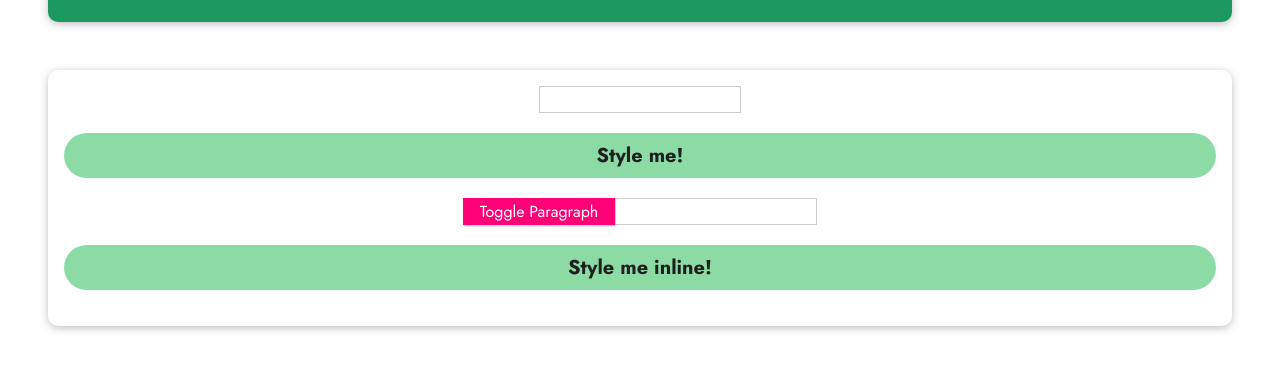
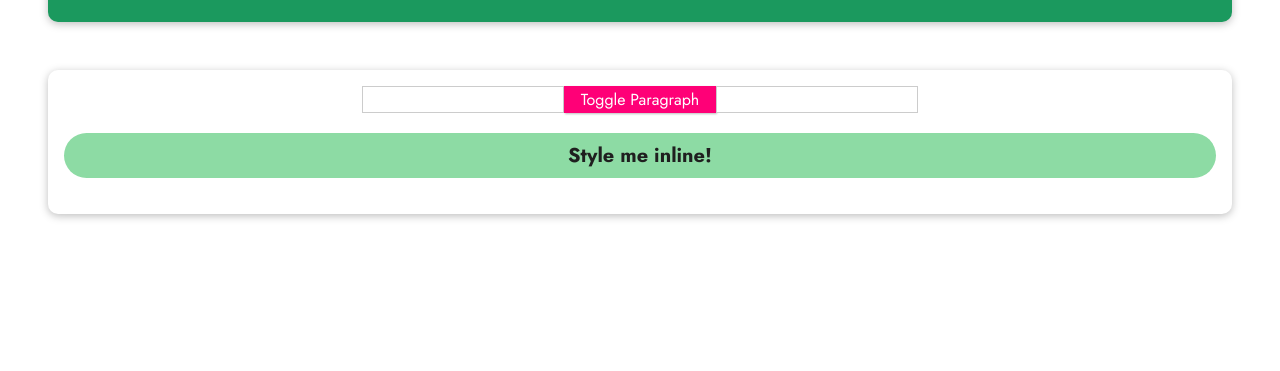
Before and after one commit to JoseAngelCabanes/VueTask4, a plain HTML site: page index.html in a window 1280 px wide. Both pictures are taken after a click on the button "Toggle Paragraph". Shown: the part 147-518 px from the top of the page. Drawn offline with nearby package versions, Linux system fonts and the light colour scheme.

Commit message:
added show, hidden classes to show and hide the paragraph from above. Added dynamic inline styling to the below paragraph and let the user choose the color

```diff
--- a/app.js
+++ b/app.js
@@ -1,15 +1,26 @@
 const app = Vue.createApp({
-    data() {
-        return{
-            inputClass: '',
-        }
+  data() {
+    return {
+      inputClass: "",
+      paragraphIsVisible: true,
+      inputBackgroundColor: ''
+    };
+  },
+  computed: {
+    paraClasses() {
+      return {
+        user1: this.inputClass === "user1",
+        user2: this.inputClass === "user2",
+        visible: this.paragraphIsVisible,
+        hidden: !this.paragraphIsVisible
+      };
     },
-    computed: {
-
+  },
+  methods: {
+    toogleParagraphVisibility() {
+      this.paragraphIsVisible = !this.paragraphIsVisible;
     },
-    methods: {
-
-    }
+  },
 });
 
-app.mount('#assignment');
+app.mount("#assignment");
--- a/index.html
+++ b/index.html
@@ -21,16 +21,14 @@
       <!-- The entered class should be added to the below paragraph -->
       <input type="text" v-model="inputClass" />
       <!-- (available classes: "user1", "user2") -->
-      <p :class="{user1: inputClass === 'user1', user2: inputClass === 'user2'}">
-        Style me!
-      </p>
-      <button>Toggle Paragraph</button>
+      <p :class="paraClasses">Style me!</p>
+      <button @click="toogleParagraphVisibility">Toggle Paragraph</button>
       <!-- 2) Use the "visible" and "hidden" classes to show/ hide the above paragraph -->
       <!-- Clicking the button should toggle between the two options -->
 
       <!-- 3) Add dynamic inline styling to the below paragraph and let the user enter a background-color -->
-      <input type="text" />
-      <p>Style me inline!</p>
+      <input type="text" v-model="inputBackgroundColor"/>
+      <p :style="{backgroundColor: inputBackgroundColor}">Style me inline!</p>
     </section>
   </body>
 </html>
```
